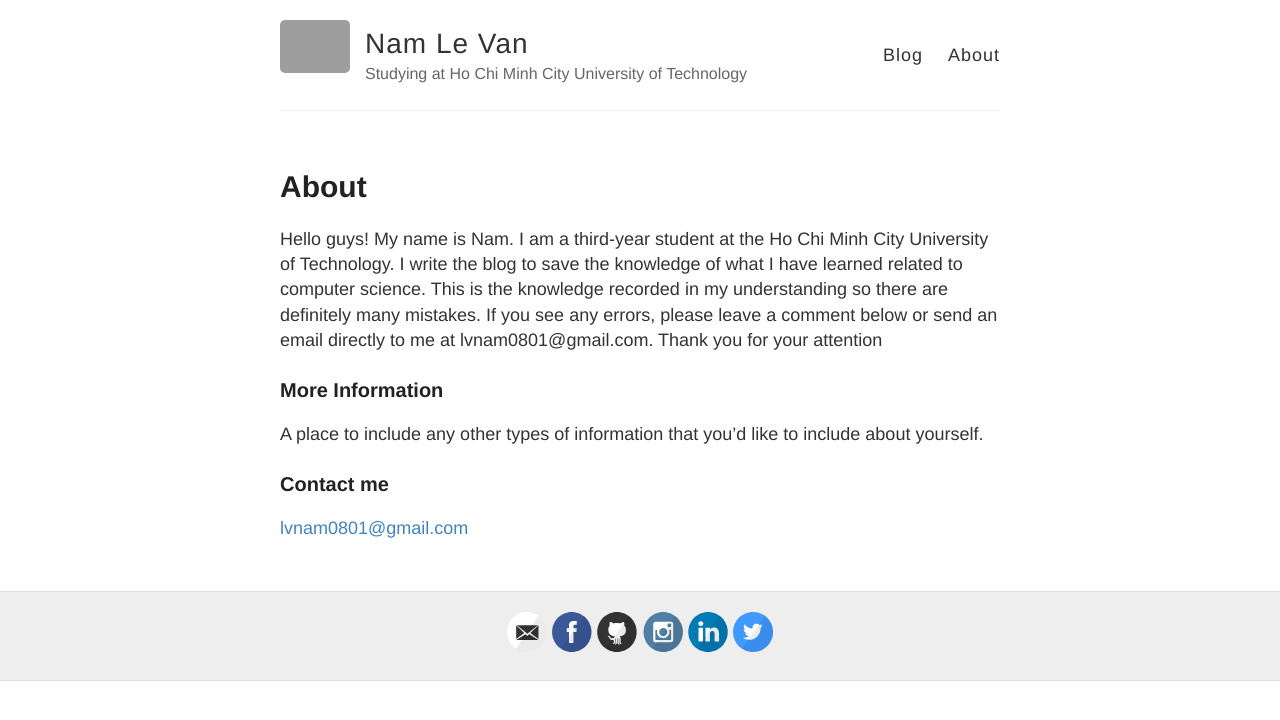
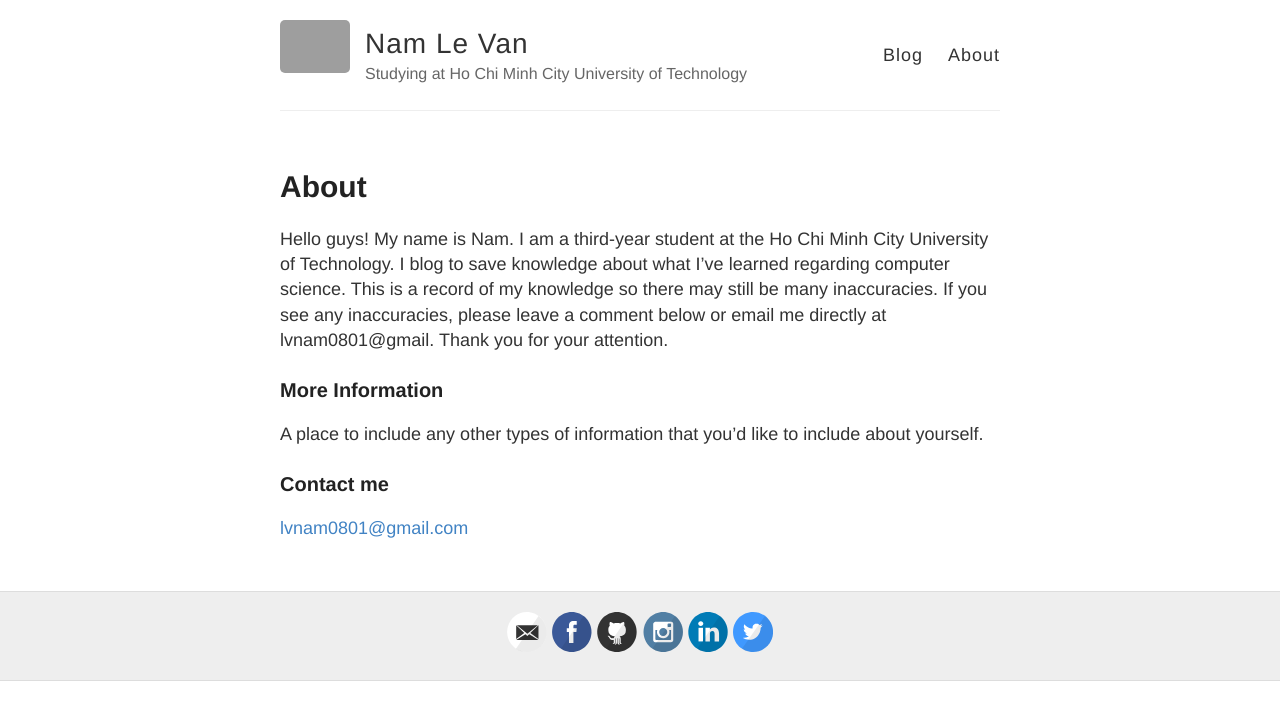
Before and after one commit to lvnam0801/otprime.github.io, a Jekyll site: the page built from about.md, in a window 1280 px wide. Shown: the top 720 px of the page. Built offline with Jekyll 4.4.1, drawn with Linux system fonts in a browser that asks for light colours; grey boxes are pictures that could not be loaded.

Commit message:
about me

```diff
--- a/about.md
+++ b/about.md
@@ -4,7 +4,7 @@ title: About
 permalink: /about/
 ---
 
-Hello guys! My name is Nam. I am a third-year student at the Ho Chi Minh City University of Technology. I write the blog to save the knowledge of what I have learned related to computer science. This is the knowledge recorded in my understanding so there are definitely many mistakes. If you see any errors, please leave a comment below or send an email directly to me at lvnam0801@gmail.com. Thank you for your attention
+Hello guys! My name is Nam. I am a third-year student at the Ho Chi Minh City University of Technology. I blog to save knowledge about what I've learned regarding computer science. This is a record of my knowledge so there may still be many inaccuracies. If you see any inaccuracies, please leave a comment below or email me directly at lvnam0801@gmail. Thank you for your attention.
 
 ### More Information
 
```
